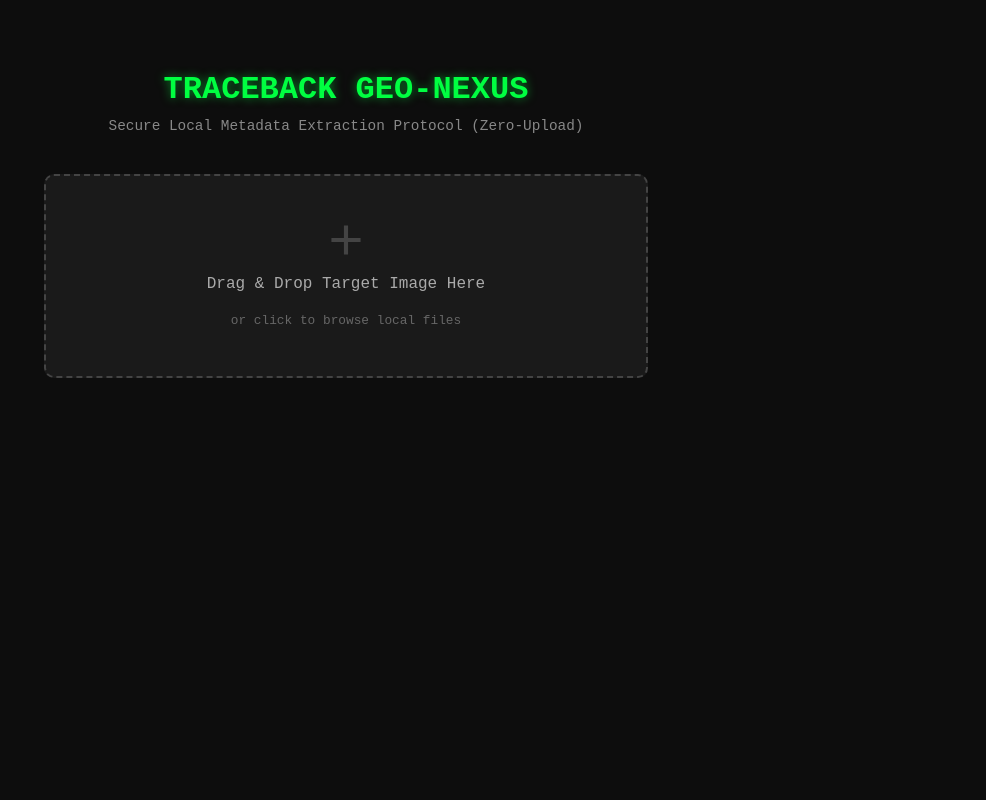
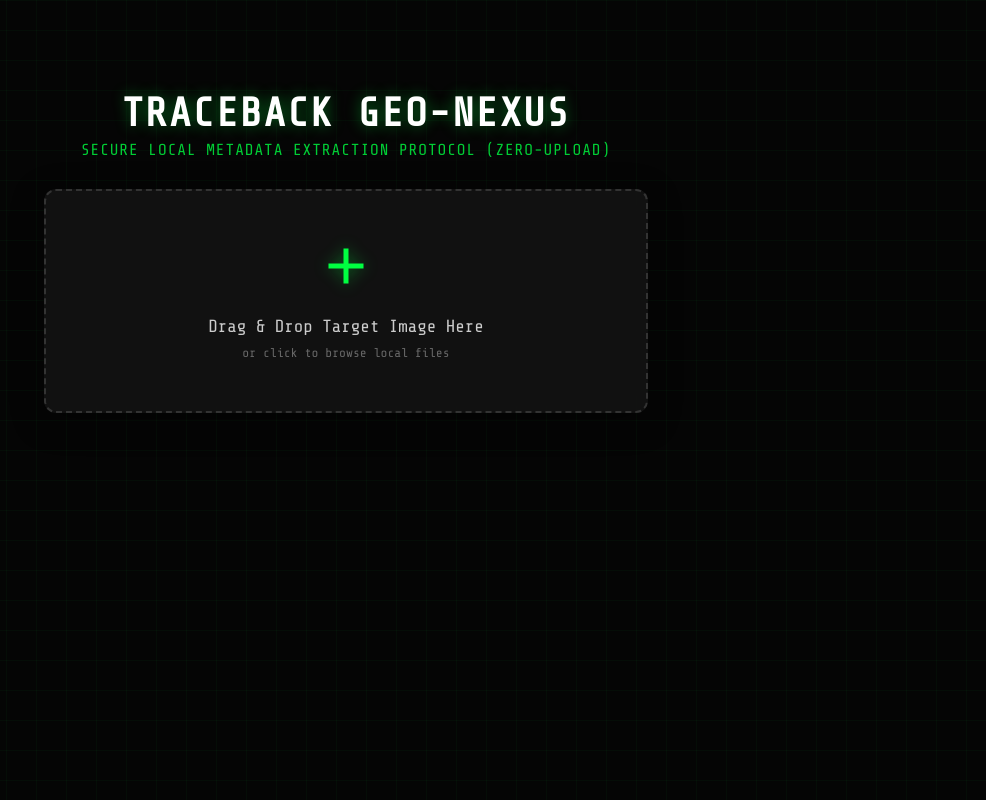
Before and after one commit to moizwaseem1/TraceBack-Systems, a Flask app: page /geo_nexus in a window 1280 px wide. Shown: the whole page, without its empty margins (294-1280 px from the left). Run offline with Flask 3, Linux system fonts and the light colour scheme; some libraries are stand-ins or nearby versions.

Commit message:
Enhance styles and add glassmorphism effects
Updated styles for improved UI and added glassmorphism effects.

```diff
--- a/templates/geo_nexus.html
+++ b/templates/geo_nexus.html
@@ -6,163 +6,211 @@
     <title>TraceBack Geo Nexus | Auto Extractor</title>
     <script src="https://cdn.jsdelivr.net/npm/exifr/dist/full.umd.js"></script>
     <style>
+        @import url('https://fonts.googleapis.com/css2?family=Share+Tech+Mono&display=swap');
+
         :root {
             --tb-green: #00ff41;
-            --tb-dark: #0d0d0d;
-            --tb-panel: #1a1a1a;
+            --tb-green-glow: rgba(0, 255, 65, 0.4);
+            --tb-dark: #050505;
+            --tb-panel: rgba(20, 20, 20, 0.85);
             --tb-text: #e0e0e0;
+            --border-radius: 12px;
         }
 
         body {
             background-color: var(--tb-dark);
+            /* Cyber Grid Background */
+            background-image:
+                linear-gradient(rgba(0, 255, 65, 0.03) 1px, transparent 1px),
+                linear-gradient(90deg, rgba(0, 255, 65, 0.03) 1px, transparent 1px);
+            background-size: 30px 30px;
             color: var(--tb-text);
-            font-family: 'Courier New', Courier, monospace;
+            font-family: 'Share Tech Mono', monospace;
             display: flex;
             flex-direction: column;
             align-items: center;
-            padding: 50px;
+            padding: 5vw;
             margin: 0;
+            min-height: 100vh;
+            box-sizing: border-box;
         }
 
         h1 {
-            color: var(--tb-green);
-            text-shadow: 0 0 10px rgba(0, 255, 65, 0.5);
-            margin-bottom: 10px;
+            color: #fff;
+            text-shadow: 0 0 15px var(--tb-green-glow);
+            margin-bottom: 5px;
+            font-size: clamp(1.8rem, 5vw, 2.5rem);
+            text-align: center;
+            letter-spacing: 2px;
         }
 
         .subtitle {
-            color: #888;
-            margin-bottom: 40px;
-            font-size: 0.9em;
+            color: var(--tb-green);
+            margin-bottom: 30px;
+            font-size: clamp(0.8rem, 3vw, 1rem);
+            text-align: center;
+            text-transform: uppercase;
+            letter-spacing: 1px;
+            opacity: 0.8;
         }
 
-        /* The Drag and Drop Zone */
+        /* Glassmorphism Drop Zone */
         #drop-zone {
             width: 100%;
             max-width: 600px;
-            height: 200px;
-            border: 2px dashed #444;
-            border-radius: 10px;
-            background-color: var(--tb-panel);
+            height: 220px;
+            border: 2px dashed #333;
+            border-radius: var(--border-radius);
+            background: var(--tb-panel);
+            backdrop-filter: blur(10px);
+            -webkit-backdrop-filter: blur(10px);
             display: flex;
             justify-content: center;
             align-items: center;
             flex-direction: column;
             cursor: pointer;
-            transition: all 0.3s ease;
+            transition: all 0.3s cubic-bezier(0.25, 0.8, 0.25, 1);
+            box-shadow: 0 8px 32px 0 rgba(0, 0, 0, 0.37);
         }
 
-        #drop-zone.dragover {
+        #drop-zone:active, #drop-zone.dragover {
             border-color: var(--tb-green);
             background-color: rgba(0, 255, 65, 0.05);
-            box-shadow: 0 0 15px rgba(0, 255, 65, 0.2);
+            box-shadow: 0 0 25px var(--tb-green-glow);
+            transform: scale(0.98);
+        }
+
+        #drop-zone svg {
+            fill: var(--tb-green);
+            width: 60px;
+            height: 60px;
+            margin-bottom: 15px;
+            filter: drop-shadow(0 0 8px var(--tb-green-glow));
         }
 
         #drop-zone p {
-            margin: 10px 0;
-            color: #aaa;
+            margin: 5px 0;
+            color: #ccc;
+            font-size: 1.1em;
         }
 
-        #file-input {
-            display: none;
-        }
+        #file-input { display: none; }
 
-        /* The Results Terminal */
+        /* Animated Results Panel */
         #results-panel {
             width: 100%;
             max-width: 600px;
             margin-top: 30px;
-            background-color: var(--tb-panel);
-            border-left: 4px solid var(--tb-green);
-            padding: 20px;
-            display: none; /* Hidden until a file is dropped */
+            background: var(--tb-panel);
+            backdrop-filter: blur(10px);
+            -webkit-backdrop-filter: blur(10px);
+            border: 1px solid #222;
+            border-top: 4px solid var(--tb-green);
+            border-radius: var(--border-radius);
+            padding: 25px;
+            box-sizing: border-box;
+            display: none;
+            box-shadow: 0 15px 35px rgba(0,0,0,0.5);
+            animation: slideUp 0.4s ease-out forwards;
+        }
+
+        @keyframes slideUp {
+            from { opacity: 0; transform: translateY(20px); }
+            to { opacity: 1; transform: translateY(0); }
+        }
+
+        #results-panel h3 {
+            margin-top: 0;
+            color: #fff;
+            border-bottom: 1px solid #333;
+            padding-bottom: 10px;
         }
 
         .result-item {
             margin-bottom: 15px;
-            border-bottom: 1px solid #333;
-            padding-bottom: 10px;
+            padding: 12px;
+            background: rgba(0,0,0,0.4);
+            border-radius: 6px;
+            border-left: 3px solid #444;
+            transition: border-color 0.3s;
         }
 
+        .result-item:hover { border-left-color: var(--tb-green); }
+
         .result-label {
-            color: var(--tb-green);
-            font-weight: bold;
+            color: #888;
+            font-size: 0.85em;
+            text-transform: uppercase;
             display: block;
-            margin-bottom: 5px;
+            margin-bottom: 6px;
+            letter-spacing: 1px;
         }
 
         .result-value {
             color: #fff;
             word-wrap: break-word;
+            font-size: 1.1em;
         }
 
-        .warning {
-            color: #ff4444;
-            font-style: italic;
-        }
+        .warning { color: #ff3333; }
 
-        /* Phase 3 Wizard Styles */
+        /* Phase 3 Wizard UI */
         #zero-data-wizard {
             display: none;
-            margin-top: 20px;
-            border-top: 2px dashed #ff4444;
-            padding-top: 15px;
-            width: 100%;
+            margin-top: 25px;
+            border: 1px solid #ff3333;
+            background: rgba(255, 51, 51, 0.05);
+            border-radius: var(--border-radius);
+            padding: 20px;
+            animation: slideUp 0.4s ease-out forwards;
         }
 
         .wizard-buttons {
-            display: flex;
-            flex-wrap: wrap;
-            gap: 10px;
-            margin-top: 15px;
+            display: grid;
+            grid-template-columns: repeat(auto-fit, minmax(140px, 1fr));
+            gap: 12px;
+            margin-top: 20px;
         }
 
         .wizard-buttons button {
-            background-color: #222;
-            color: var(--tb-green);
-            border: 1px solid var(--tb-green);
-            padding: 10px 15px;
+            background-color: rgba(0,0,0,0.5);
+            color: #fff;
+            border: 1px solid #555;
+            padding: 12px;
             cursor: pointer;
-            border-radius: 4px;
+            border-radius: 6px;
             font-family: inherit;
-            font-weight: bold;
+            font-size: 0.9em;
             transition: all 0.2s;
+            display: flex;
+            align-items: center;
+            justify-content: center;
+            gap: 8px;
         }
 
-        .wizard-buttons button:hover {
+        .wizard-buttons button:hover, .wizard-buttons button:active {
             background-color: var(--tb-green);
             color: #000;
+            border-color: var(--tb-green);
+            box-shadow: 0 0 15px var(--tb-green-glow);
         }
 
-        #tool-recommendations {
-            margin-top: 15px;
-            padding: 15px;
-            background: #111;
-            border: 1px solid #333;
-            display: none;
-            border-radius: 5px;
-        }
-
+        /* Generated Links */
         .tool-link {
             display: block;
             color: #fff;
             text-decoration: none;
-            margin-bottom: 10px;
-            padding: 10px;
-            background: #1a1a1a;
+            margin-top: 10px;
+            padding: 12px 15px;
+            background: linear-gradient(90deg, rgba(0,255,65,0.1) 0%, rgba(0,0,0,0.4) 100%);
             border-left: 3px solid var(--tb-green);
-            border-radius: 0 4px 4px 0;
+            border-radius: 4px;
+            transition: all 0.2s;
         }
 
-        .tool-link:hover {
-            background: #2a2a2a;
-        }
-
-        .tool-desc {
-            color: #888;
-            font-size: 0.85em;
-            display: block;
-            margin-top: 4px;
+        .tool-link:hover, .tool-link:active {
+            background: rgba(0,255,65,0.15);
+            transform: translateX(5px);
         }
     </style>
 </head>
```
